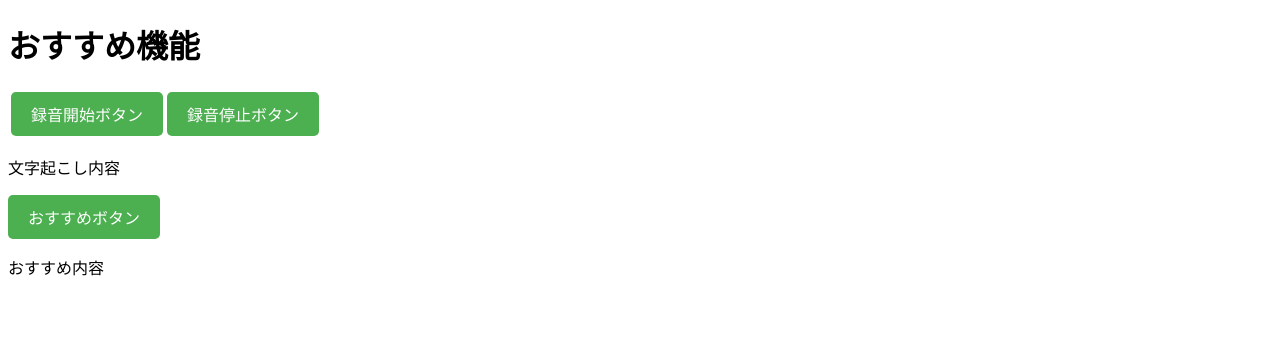
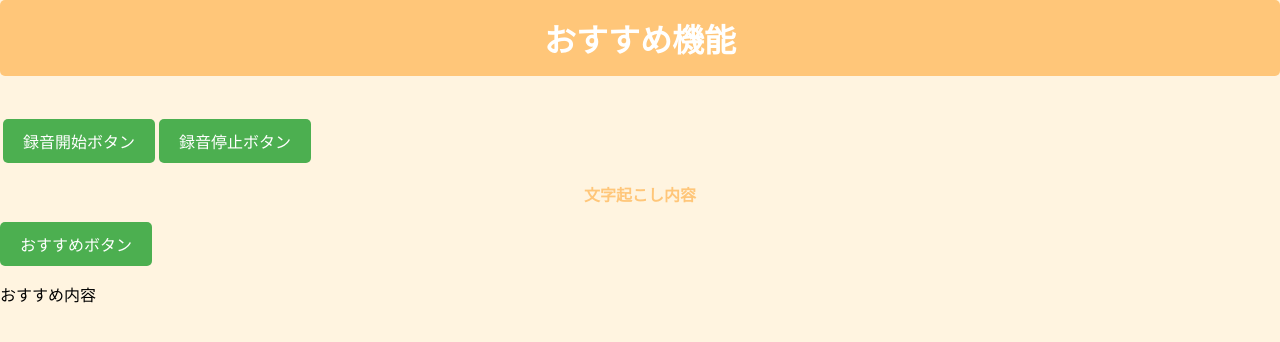
Before and after one commit to takusandayooo/geekcamp-vol-16, a Flask app: page /voice_recognition in a window 1280 px wide. Shown: the top 342 px of the page. Run offline with Flask 3, Linux system fonts and the light colour scheme.

Commit message:
style: cssを改良した

```diff
--- /dev/null
+++ b/main/static/voice_recognition.css
@@ -0,0 +1,84 @@
+/* styles.css */
+.custom-button {
+    background-color: #ffc679;
+    color: white;
+    padding: 10px 20px;
+    border: none;
+    border-radius: 5px;
+    cursor: pointer;
+    font-size: 16px;
+}
+.custom-button:hover {
+    background-color: #ffbc61; /* ホバー時の色 */
+}
+
+.osusume-button {
+    background-color: #f99292;
+    color: white;
+    padding: 10px 20px;
+    border: none;
+    border-radius: 5px;
+    cursor: pointer;
+    font-size: 16px;
+}
+.osusume-button:hover {
+    background-color: #fa8282; /* ホバー時の色 */
+}
+
+.center {
+    display: flex;
+    justify-content: center;  /* 水平方向の中央揃え */
+    align-items: center;
+    justify-content:space-around;
+}
+
+.text-container {
+    border: 2px solid #ffbc61;
+    border-radius: 8px;
+    padding: 10px;
+    max-width: 600px;
+    margin: 0 auto 50px auto;
+    background-color: #f9f9f9; /*テキストボックスの背景色*/
+    box-shadow: 0 2px 5px rgba(0, 0, 0, 0.1);
+}
+
+h1 {
+    background-color: #ffc679;  /*見出し*/
+    color: white;
+    padding: 15px;
+    border-radius: 5px;
+    text-align: center;
+    display: flex;
+    justify-content: center;
+    align-items: center;
+    margin: 0 0 40px 0;
+}
+
+body {
+    background-color: #fff4e0; /*背景色*/
+    margin: 0;
+    font-family: Arial, sans-serif;
+}
+
+.content {
+    color: #ffc679;
+    font-weight: bold; /*太字*/
+    display: flex;
+    justify-content: center;  /* 水平方向の中央揃え */
+    align-items: center;
+}
+
+.voicecontent {
+    color: #ffc679;
+    font-weight: bold; /*太字*/
+}
+
+/*
+.messagecontent {
+    color: #ffc679; /* 好きな色を指定 (例: 鮮やかなオレンジ)
+    display: flex;
+    justify-content: center;  /* 水平方向の中央揃え
+    align-items: center;
+}
+
+*/
--- a/main/templates/voice_recognition.html
+++ b/main/templates/voice_recognition.html
@@ -4,6 +4,10 @@
 <head>
     <meta charset="UTF-8" />
     <meta name="viewport" content="width=device-width, initial-scale=1.0" />
+    <link
+      rel="stylesheet"
+      href="{{ url_for('static', filename='voice_recognition.css') }}"
+    />
     <title>おすすめ機能</title>
 </head>
 
@@ -25,9 +29,12 @@
         </tr>
     </table>
 
-    <p>文字起こし内容</p>
-    <div id="non-message-content"></div>
-    <div id="non-voice-content"></div>
+    <div class="content">
+      <p>文字起こし内容</p>
+    </div>
+    <div class="content">
+      <div id="non-message-content"></div>
+    </div>
 
     <button class="custom-button" onclick="displayText()">
         おすすめボタン
```
